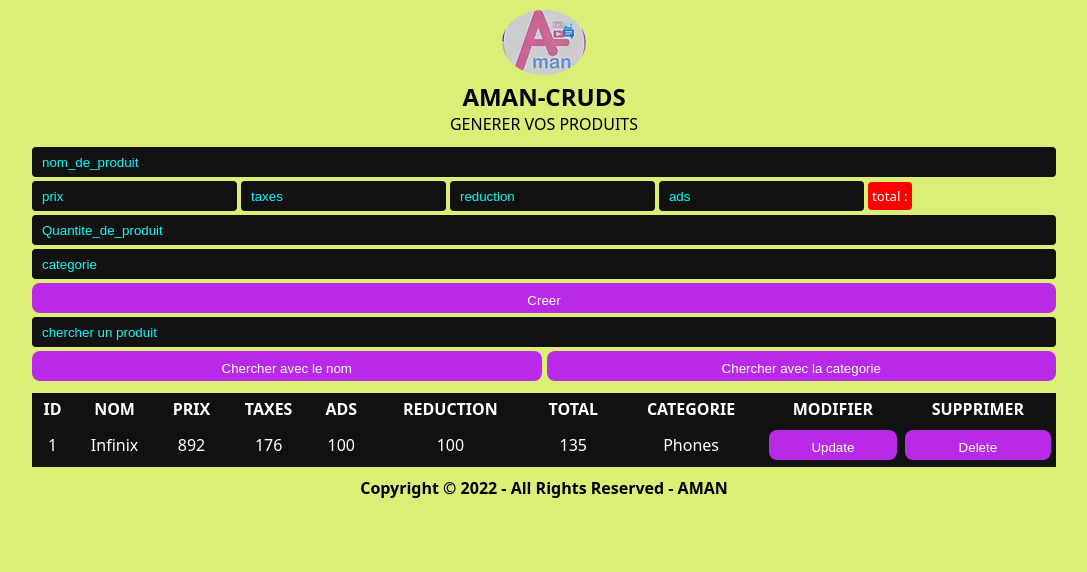
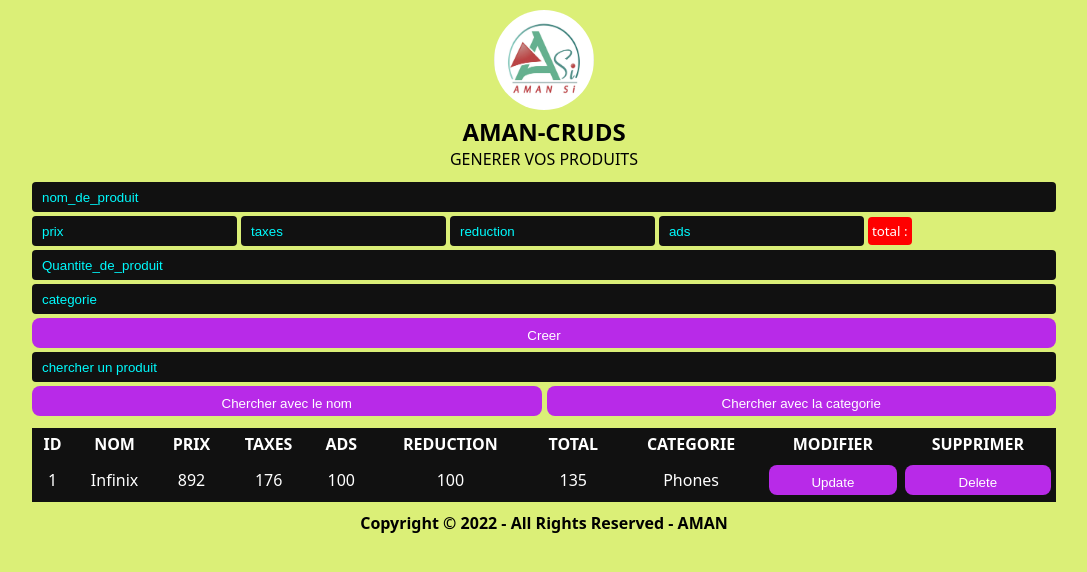
Before and after one commit to maaloum/Prodecut-Management-System, a plain HTML site: page index.html in a window 1280 px wide. Shown: the whole page, without its empty margins (96-1183 px from the left). Drawn offline with Linux system fonts and the light colour scheme.

Commit message:
Update context

```diff
--- a/index.html
+++ b/index.html
@@ -10,7 +10,7 @@
 <body>
   <div class="crud">
     <div class="head">
-      <img class="logo" src="./aman.webp" alt="logo">
+      <img class="logo" src="./logo_aman.jpeg" alt="logo">
       <h2>AMAN-CRUDS</h2>
       <p>Generer vos produits</p>
     </div>
--- a/style.css
+++ b/style.css
@@ -13,6 +13,8 @@ body{
 
 .logo{
   border-radius: 50%;
+  width:100px;
+  height:100px;
 }
 
 .crud{
```
Also changed, not shown: logo_aman.jpeg (added).
